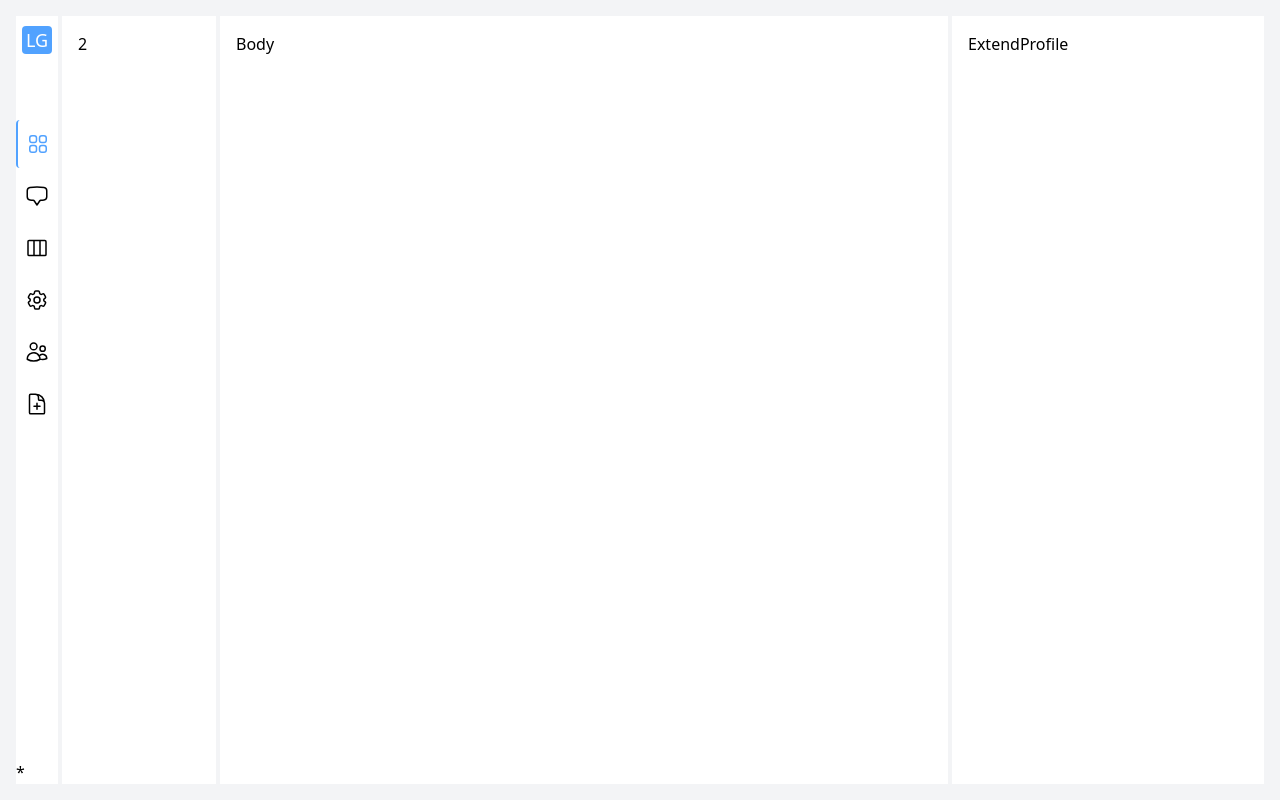
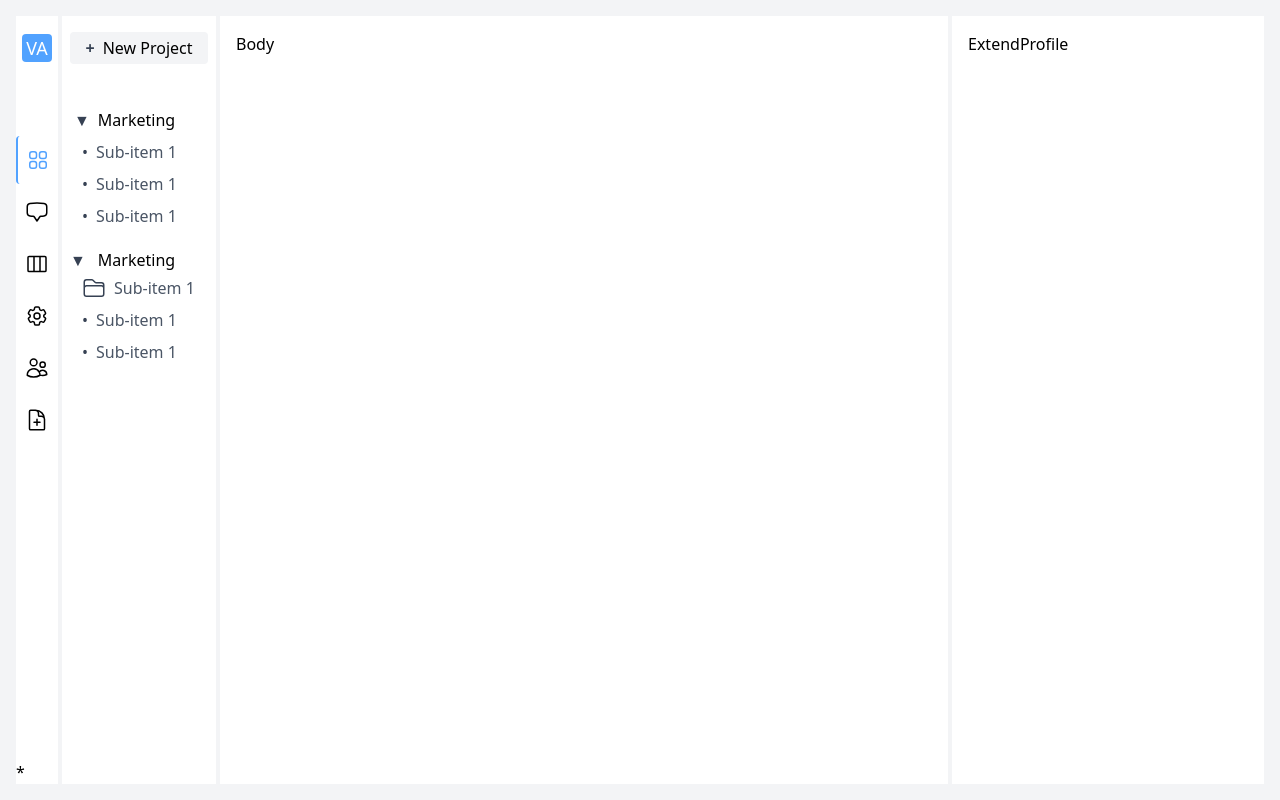
Before and after one commit to Lova1401Code/task-manager-frontend, a React (Vite) app: page / in a window 1280 px wide. Built offline with nearby package versions, Linux system fonts and the light colour scheme.

Commit message:
added FolderIcon

```diff
--- /dev/null
+++ b/src/assets/icons/FolderIcon.jsx
@@ -0,0 +1,7 @@
+export default function FolderIcon() {
+    return (
+        <svg xmlns="http://www.w3.org/2000/svg" fill="none" viewBox="0 0 24 24" strokeWidth={1.5} stroke="currentColor" className="size-6">
+            <path strokeLinecap="round" strokeLinejoin="round" d="M2.25 12.75V12A2.25 2.25 0 0 1 4.5 9.75h15A2.25 2.25 0 0 1 21.75 12v.75m-8.69-6.44-2.12-2.12a1.5 1.5 0 0 0-1.061-.44H4.5A2.25 2.25 0 0 0 2.25 6v12a2.25 2.25 0 0 0 2.25 2.25h15A2.25 2.25 0 0 0 21.75 18V9a2.25 2.25 0 0 0-2.25-2.25h-5.379a1.5 1.5 0 0 1-1.06-.44Z" />
+        </svg>
+    )
+}
--- a/src/pages/ExtensionBar.jsx
+++ b/src/pages/ExtensionBar.jsx
@@ -1,3 +1,75 @@
+import { useState } from "react";
+import FolderIcon from "../assets/icons/FolderIcon";
+
 export default function ExtensionBar() {
-    return <div className="my-4 bg-white p-4">2</div>
+    const [isOpen1, setIsOpen1] = useState(true);
+    const [isOpen2, setIsOpen2] = useState(true);
+
+    const menuClick1 = () => {
+        setIsOpen1(!isOpen1);
+    };
+
+    const menuClick2 = () => {
+        setIsOpen2(!isOpen2);
+    };
+
+    return (
+        <div className="flex flex-col w-full my-4 bg-white items-center p-2 gap-8">
+            <button className="h-8 bg-gray-100 hover:bg-gray-200 rounded w-full px-2 my-2">
+                <span className="text-gray-700 font-bold mr-2">+</span>
+                New Project
+            </button>
+            <div className="flex flex-col w-full gap-4 items-center">
+                <div className="w-full">
+                    <button className="flex items-center p-1" onClick={menuClick1}>
+                        <span className="text-gray-700 mr-2">{isOpen1 ? '▼' : '▲'}</span>
+                        <span>Marketing</span>
+                    </button>
+
+                    {isOpen1 && (
+                        <ul className="flex flex-col gap-0 ml-2 text-gray-600">
+                            <li className="flex items-center p-1">
+                                <span className="text-gray-700 mr-2">•</span>
+                                <span>Sub-item 1</span>
+                            </li>
+                            <li className="flex items-center p-1">
+                                <span className="text-gray-700 mr-2">•</span>
+                                <span>Sub-item 1</span>
+                            </li>
+                            <li className="flex items-center p-1">
+                                <span className="text-gray-700 mr-2">•</span>
+                                <span>Sub-item 1</span>
+                            </li>
+                        </ul>
+                    )}
+
+                </div>
+                <div className="w-full">
+                    <button className="flex items-center" onClick={menuClick2}>
+                        <span className="text-gray-700 mr-3">{isOpen2 ? '▼' : '▲'}</span>
+                        <span>Marketing</span>
+                    </button>
+
+                    {isOpen2 && (
+                        <ul className="flex flex-col gap-0 ml-2 text-gray-600">
+                            <li className="flex items-center p-1">
+                                <span className="text-gray-700 mr-2"><FolderIcon /></span>
+                                <span>Sub-item 1</span>
+                            </li>
+                            <li className="flex items-center p-1">
+                                <span className="text-gray-700 mr-2">•</span>
+                                <span>Sub-item 1</span>
+                            </li>
+                            <li className="flex items-center p-1">
+                                <span className="text-gray-700 mr-2">•</span>
+                                <span>Sub-item 1</span>
+                            </li>
+                        </ul>
+                    )}
+
+                </div>
+            </div>
+        </div>
+
+    )
 }
--- a/src/pages/Navigator.jsx
+++ b/src/pages/Navigator.jsx
@@ -13,8 +13,8 @@ export default function Navigator() {
 
     }
     return <div className="bg-white flex flex-col my-4">
-            <div className="h-12 flex items-center justify-center">
-                <span className="text-white text-lg bg-blue-400 px-1 rounded">LG</span>
+            <div className="h-12 flex items-center justify-center my-2">
+                <span className="text-white text-lg bg-blue-400 px-1 r-2 rounded">VA</span>
             </div>
 
             <div className="flex-1 flex flex-col justify-between items-center py-14">
```
